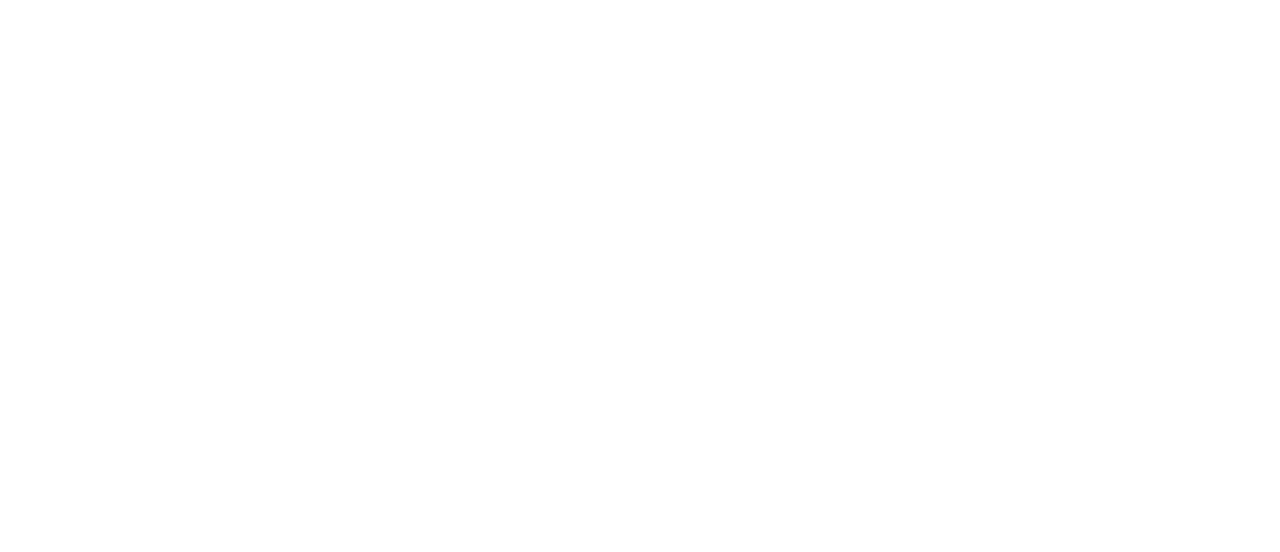
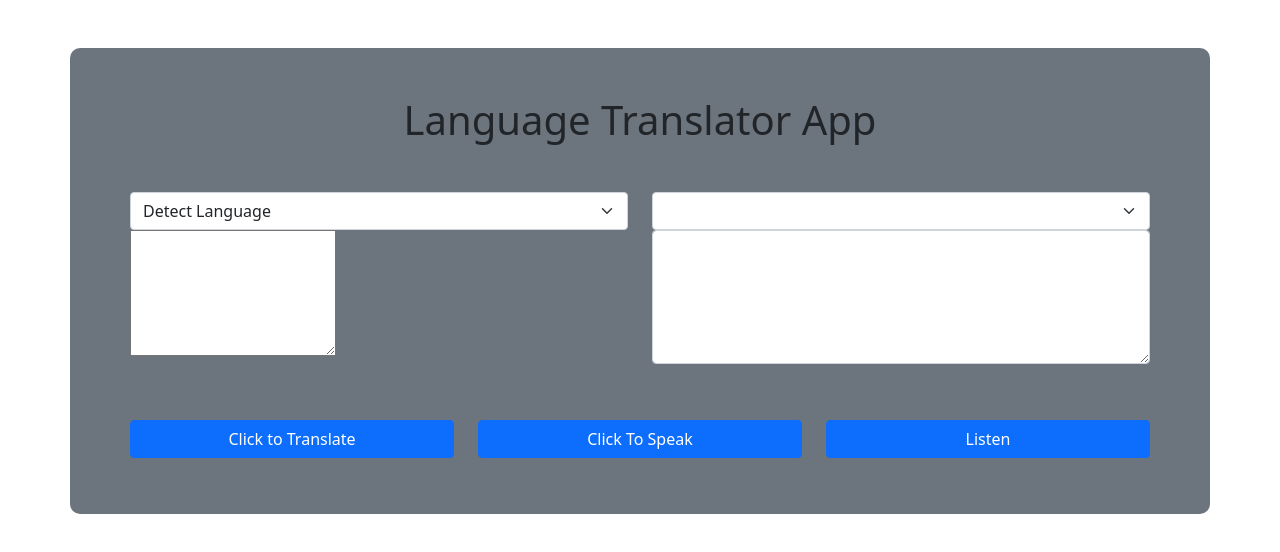
Before and after one commit to kirankumarjmeshram/Mini-Projects, a plain HTML site: page Problem Solving/Language Translate App/index.html in a window 1280 px wide. Drawn offline with nearby package versions, Linux system fonts and the light colour scheme.

Commit message:
html css part done

```diff
--- a/Problem Solving/Language Translate App/index.html
+++ b/Problem Solving/Language Translate App/index.html
@@ -8,9 +8,30 @@
     <link href="https://cdn.jsdelivr.net/npm/bootstrap@5.1.3/dist/css/bootstrap.min.css" rel="stylesheet" integrity="sha384-1BmE4kWBq78iYhFldvKuhfTAU6auU8tT94WrHftjDbrCEXSU1oBoqyl2QvZ6jIW3" crossorigin="anonymous">
 </head>
 <body>
-    <div class="container bg-light" style="border-radius: 10px;">
-        <div class="">
-
+    <div class="container bg-secondary" style="border-radius: 10px;">
+        <div class="row h-75 pb-5 ps-5 pe-5 mt-5">
+            <div class="h1 text-center mb-5 pt-5 ">Language Translator App</div>
+            <div class="col-lg-6 col-md-6 col-sm-12 mb-2">
+                <select name="language" class="form-select" id="languageList1">
+                    <option value="default">Detect Language</option>
+                </select>
+                <textarea class="" rows="5" id="input_text"></textarea>
+            </div>
+            <div class="col-lg-6 col-md-6 col-sm-12 mb-2" >
+                <select name="language" class="form-select" id="languageList"></select>
+                <textarea class="form-control" rows="5" id="output-text" ></textarea>
+            </div>
+        </div>
+        <div class="row ps-5 pe-5 pb-5">
+            <div class="col-lg-4 col-md-4 col-sm-12 d-grid gap-2 mb-2">
+                <button class="btn btn-primary" onclick="run()">Click to Translate</button>
+            </div>
+            <div class="col-lg-4 col-md-4 col-sm-12 d-grid gap-2 mb-2">
+                <button class="btn btn-primary" onclick="handleTrigger()" id="listen">Click To Speak</button>
+            </div>
+            <div class="col-lg-4 col-md-4 col-sm-12 d-grid gap-2 mb-2">
+                <button class="btn btn-primary" onclick="textToAudio()">Listen</button>
+            </div>
         </div>
     </div>
 </body>
```
